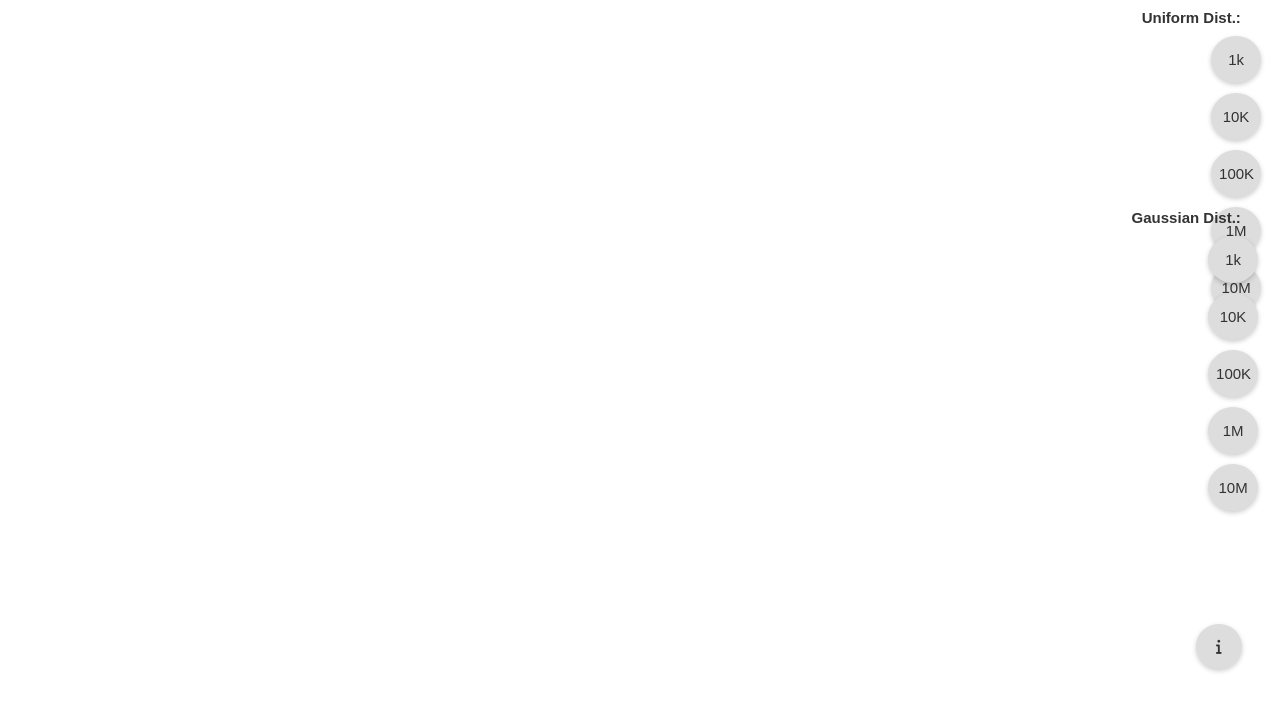
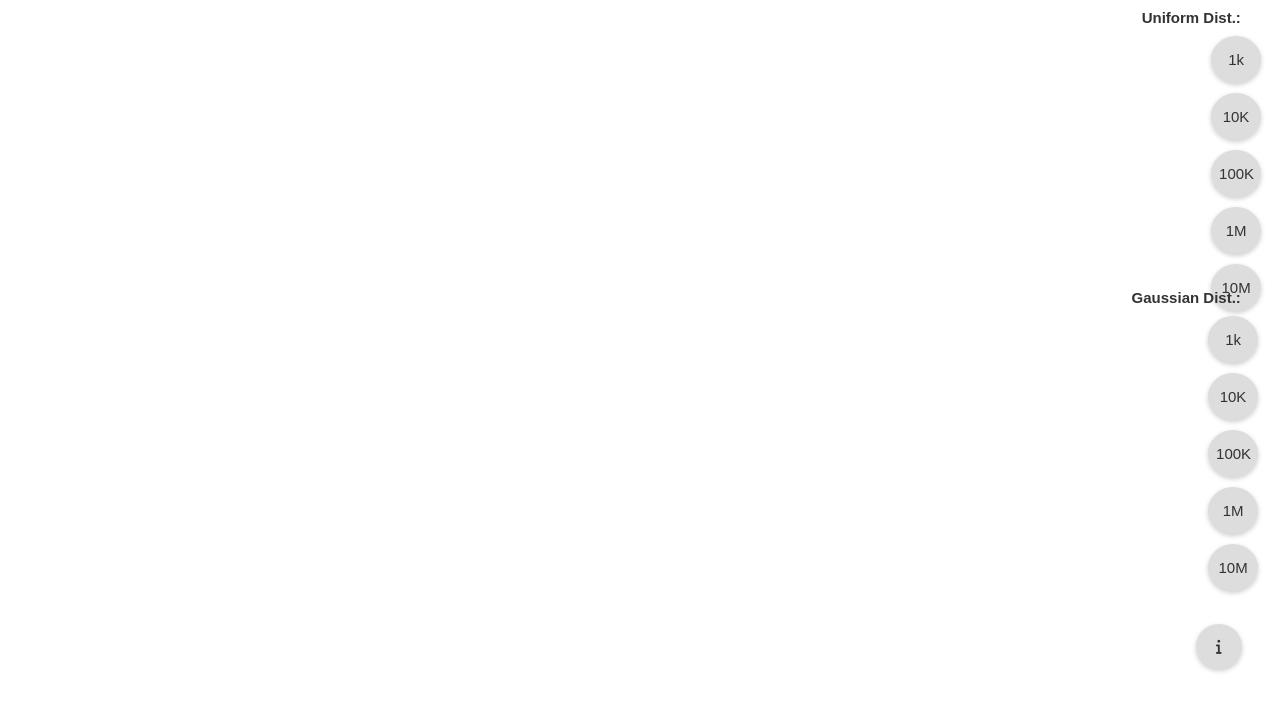
Before and after one commit to mfkucuk/ConvexHullProject, a plain HTML site: page index.html in a window 1280 px wide. Shown: the part 91-800 px from the top of the page. Drawn offline with Linux system fonts and the light colour scheme.

Commit message:
hotfix: UI fixes

```diff
--- a/style.css
+++ b/style.css
@@ -390,7 +390,7 @@ a:hover {
     flex-direction: column; /* Stack elements on top of each other */
     position: fixed;
     right: 1.5%;
-    top: 35%;
+    top: 45%;
   }
 
   .content {
@@ -411,6 +411,8 @@ a:hover {
     display: flex;
     flex-direction: column; /* Stack buttons vertically */
     align-content: end;
+    z-index: 5;
+
   }
 
   .generate-button {
```
